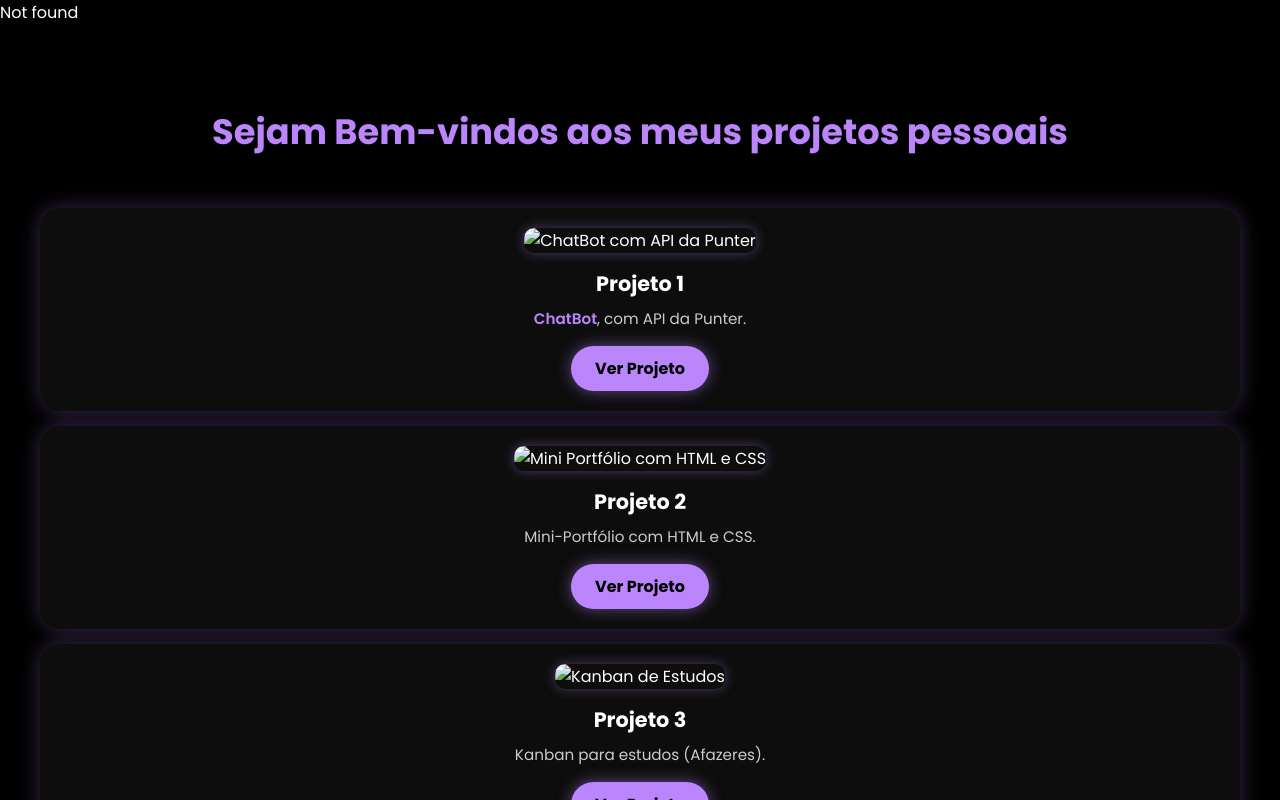
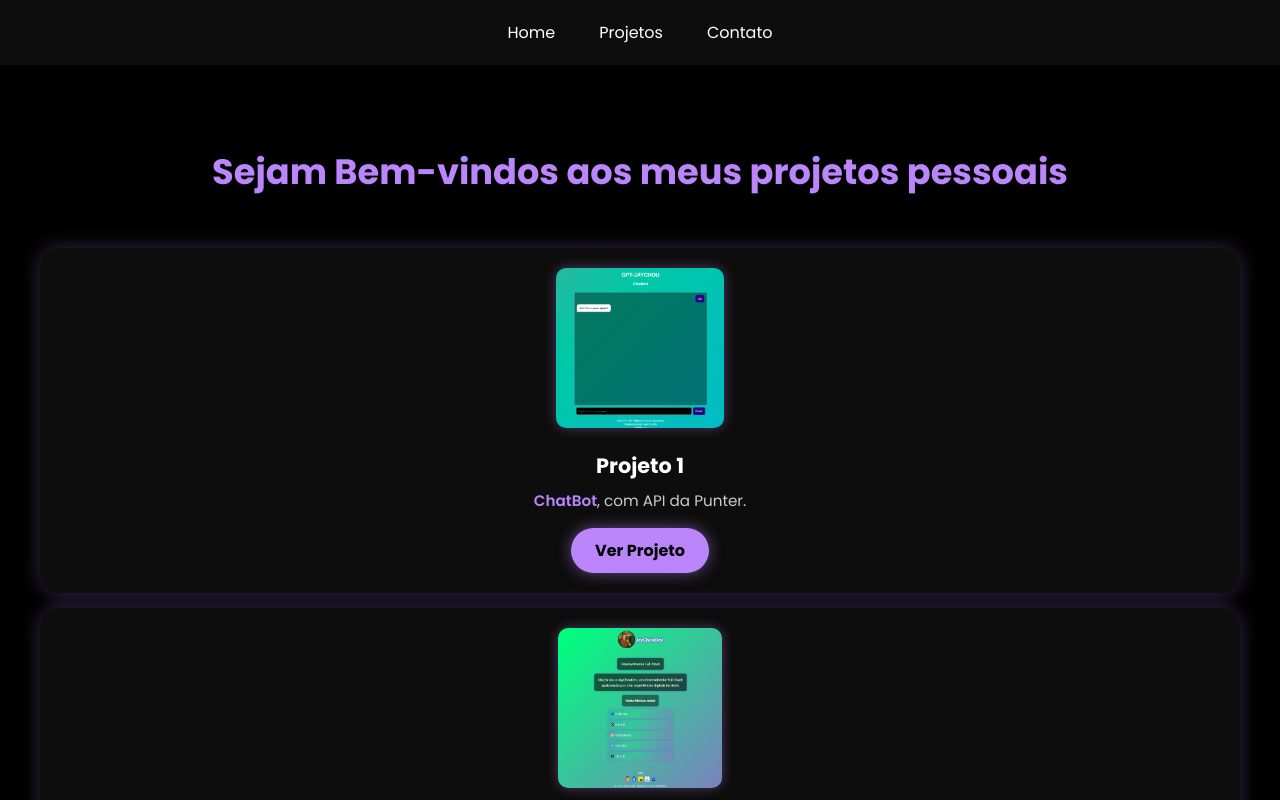
Before and after one commit to KauamedeirosHonorato/PortFolio-Do-Jay, a plain HTML site: page HTML/Projetos.html in a window 1280 px wide. Drawn offline with Linux system fonts and the light colour scheme; no server answers; files whose address does not match are found by name.

Commit message:
icones e path novos

```diff
--- a/HTML/Projetos.html
+++ b/HTML/Projetos.html
@@ -31,7 +31,7 @@
 
           <div class="mini-card">
             <a href="https://chat-bot-jay.vercel.app" target="_blank" rel="noopener noreferrer">
-              <img src="Print-Icone/PrintChatBot.png" alt="ChatBot com API da Punter" />
+              <img src="../Print-Icone/PrintChatBot.png" alt="ChatBot com API da Punter" />
             </a>
             <h3>Projeto 1</h3>
             <p><span class="destaque">ChatBot</span>, com API da Punter.</p>
@@ -40,7 +40,7 @@
 
           <div class="mini-card">
             <a href="https://bio-profile-jay-chou-dev.vercel.app" target="_blank" rel="noopener noreferrer">
-              <img src="Print-Icone/PrintBio.png" alt="Mini Portfólio com HTML e CSS" />
+              <img src="../Print-Icone/PrintBio.png" alt="Mini Portfólio com HTML e CSS" />
             </a>
             <h3>Projeto 2</h3>
             <p>Mini-Portfólio com HTML e CSS.</p>
@@ -49,7 +49,7 @@
 
           <div class="mini-card">
             <a href="https://task-nine-opal.vercel.app" target="_blank" rel="noopener noreferrer">
-              <img src="Print-Icone/PrintKanban.png" alt="Kanban de Estudos" />
+              <img src="../Print-Icone/PrintKanban.png" alt="Kanban de Estudos" />
             </a>
             <h3>Projeto 3</h3>
             <p>Kanban para estudos (Afazeres).</p>
@@ -58,7 +58,7 @@
 
           <div class="mini-card">
             <a href="https://imcjs-beta.vercel.app" target="_blank" rel="noopener noreferrer">
-              <img src="Print-Icone/PrintIMC.png" alt="Calculadora de IMC" />
+              <img src="../Print-Icone/PrintIMC.png" alt="Calculadora de IMC" />
             </a>
             <h3>Projeto 4</h3>
             <p>Calculadora de IMC.</p>
@@ -72,7 +72,7 @@
 
   <!-- Script Menu -->
   <script>
-    fetch("HTML/Menu.html")
+    fetch("../HTML/Menu.html")
       .then(res => res.text())
       .then(data => {
         document.getElementById("menu").innerHTML = data;
```
Also changed, not shown: HTML/Contato.html (+2 -2 lines).
